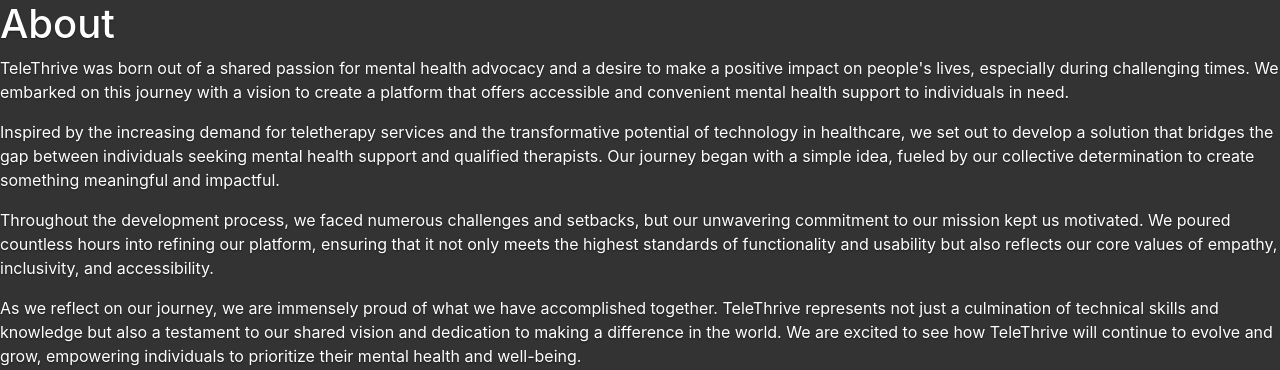
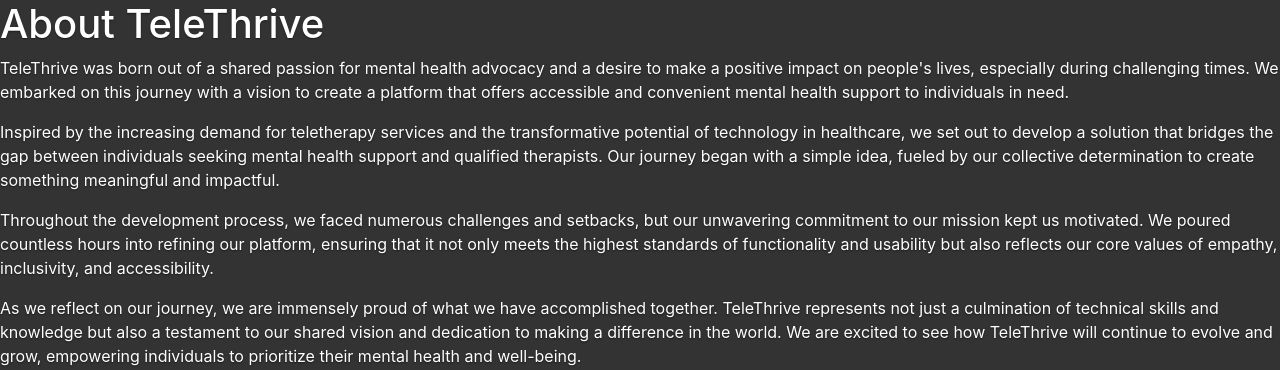
Before and after one commit to ynot93/tele-thrive, a Flask app: page /about in a window 1280 px wide. Shown: the part 56-426 px from the top of the page. Run offline with Flask 3, Linux system fonts and the light colour scheme.

Commit message:
Fix the heading of template

```diff
--- a/flask_app/templates/about.html
+++ b/flask_app/templates/about.html
@@ -1,6 +1,6 @@
 {% extends "layout.html" %}
 {% block content %}
-    <h1>About</h1>
+    <h1>About TeleThrive</h1>
     <p>
     TeleThrive was born out of a shared passion for mental health advocacy and a desire to make a positive impact on people's lives, especially during challenging times. We embarked on this journey with a vision to create a platform that offers accessible and convenient mental health support to individuals in need.
     </p>
```
